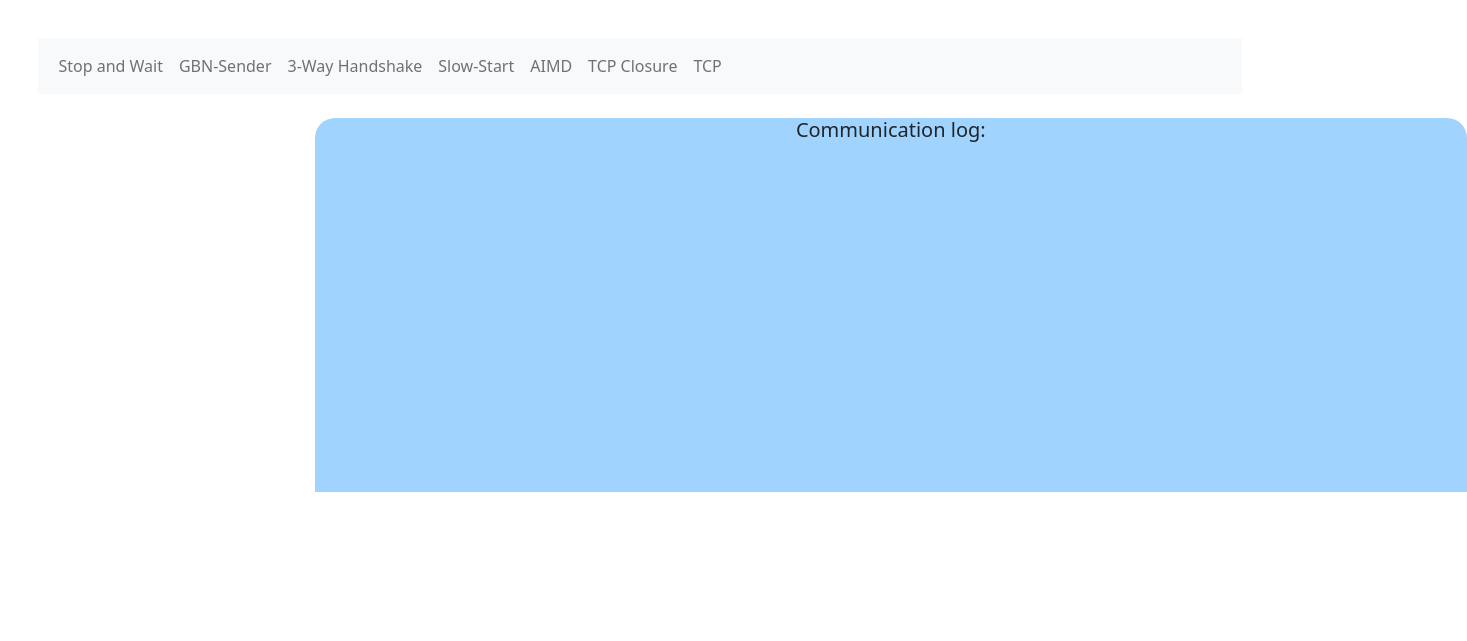
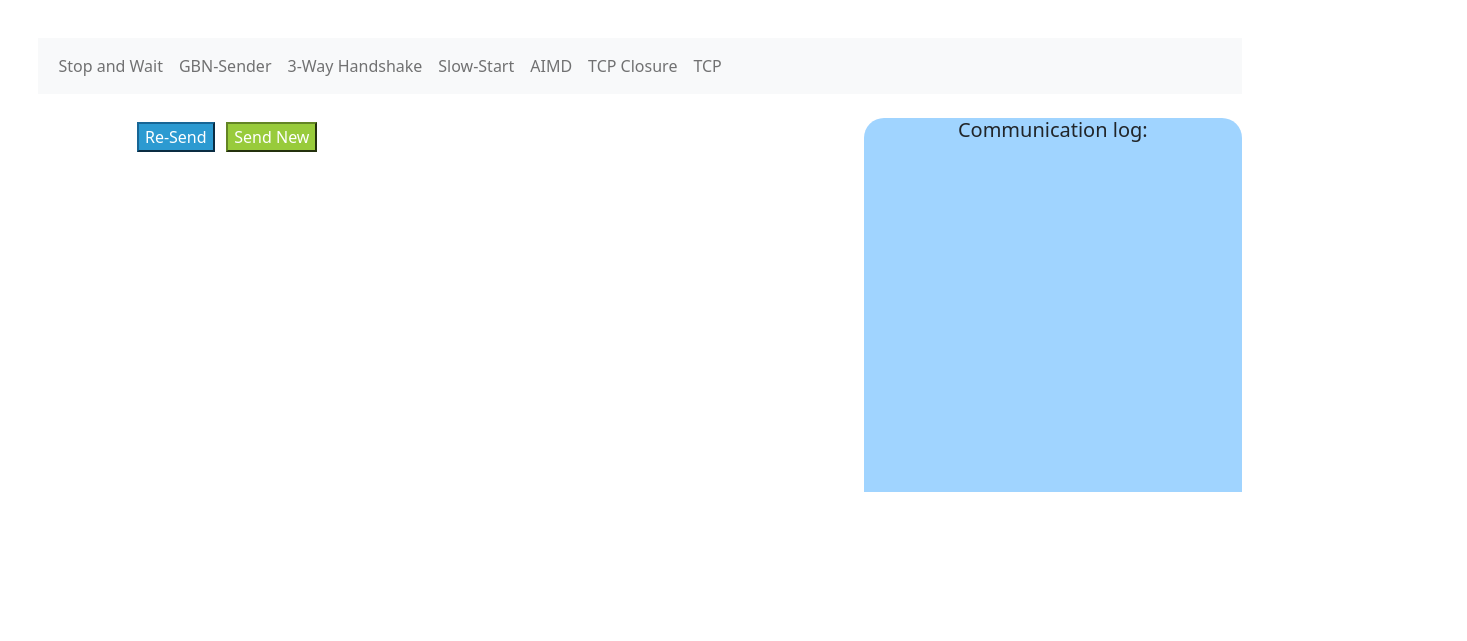
Before and after one commit to virtual-labs/exp-file-transfer-tcp-iiith, a plain HTML site: page experiment/simulation/index.html in a window 1280 px wide. Shown: the whole page, 1467 px wide, since content can reach past the window. Drawn offline with nearby package versions, Linux system fonts and the light colour scheme.

Commit message:
p1 bug fix

```diff
--- a/experiment/simulation/index.html
+++ b/experiment/simulation/index.html
@@ -34,7 +34,7 @@
         </div>
 
 
-        <div id="status-box" style="height: 60vh;  width: 90vw; ">
+        <div id="status-box" style="height: 60vh; ">
           <h5 style="text-align: center; border-top-right-radius: 20px; border-top-left-radius: 20px; background-color: rgb(160, 212, 255) !important; margin: 0;">Communication log: </h5>
           <div style="text-align: left; overflow-y: scroll; height:350px; background-color: rgb(160, 212, 255) !important;" class="p1-log">
             <ul id="log"></ul>
```
